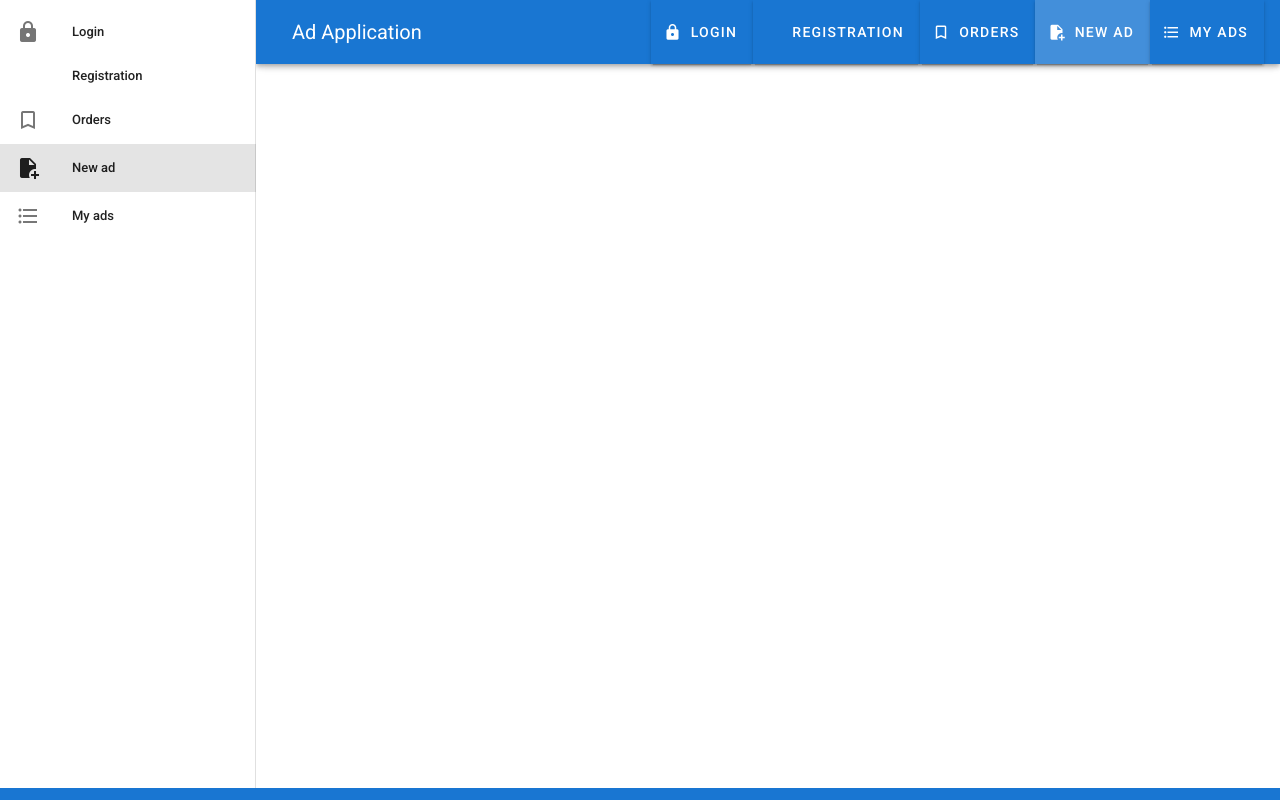
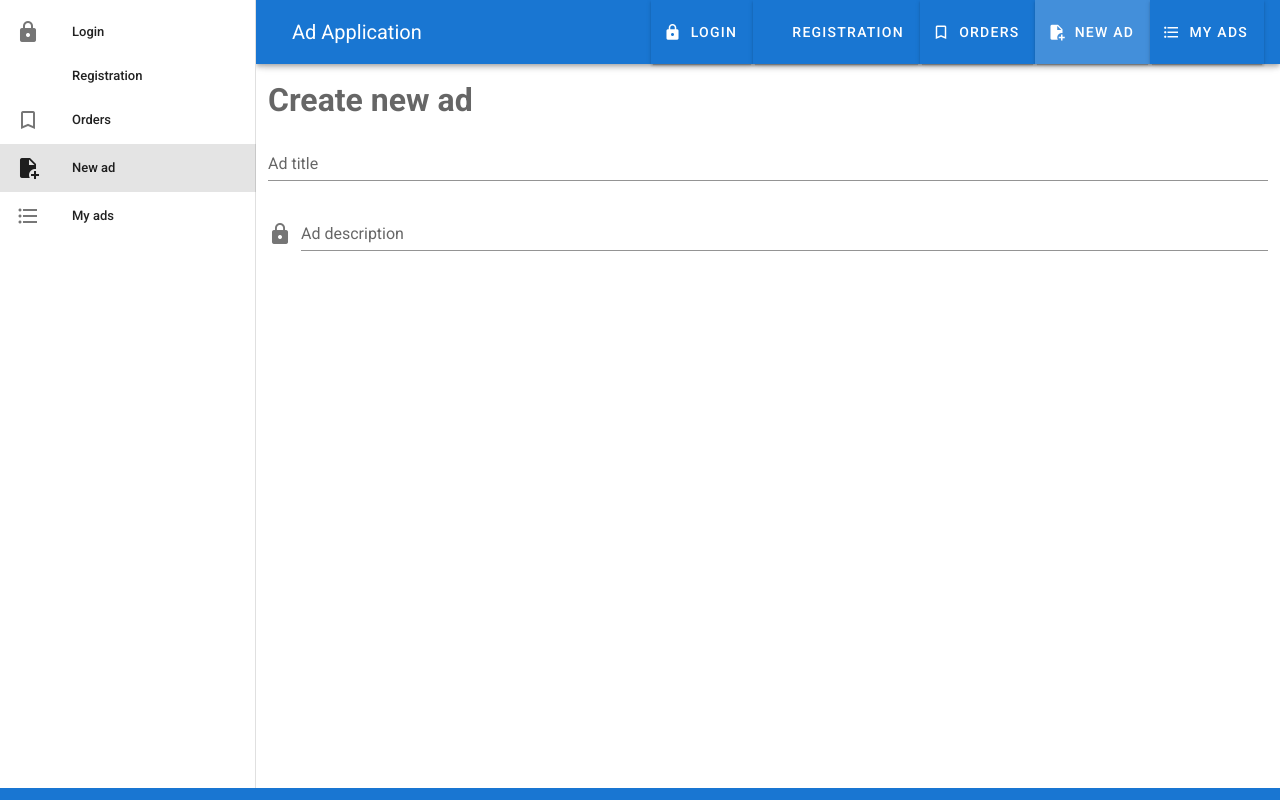
Before and after one commit to Dedal378/vue-ad-blog, a Vue app: page /new in a window 1280 px wide. Built offline with nearby package versions, Linux system fonts and the light colour scheme.

Commit message:
исправлена ошибка роутинга, форма в компоненте new ad

```diff
--- a/src/components/Ads/NewAd.vue
+++ b/src/components/Ads/NewAd.vue
@@ -4,6 +4,30 @@
       <v-row>
         <v-col>
           <h1 class="text--secondary mb-3">Create new ad</h1>
+          <v-form
+              ref="form"
+              v-model="valid"
+              lazy-validation
+          >
+            <v-text-field
+                label="Ad title"
+                name="title"
+                type="text"
+                v-model="title"
+                required
+                :rules="[v => !!v || 'Ttile is required']"
+            />
+
+            <v-text-field
+                id="password"
+                label="Ad description"
+                name="description"
+                prepend-icon="lock"
+                type="text"
+                v-model="description"
+                :rules="[v => !!v || 'Description is required']"
+            />
+          </v-form>
         </v-col>
       </v-row>
     </v-container>
--- a/src/router/index.js
+++ b/src/router/index.js
@@ -28,8 +28,8 @@ const routes = [
     component: AdList
   },
   {
-    path: '/newad',
-    name: 'newad',
+    path: '/new',
+    name: 'new',
     component: NewAd
   },
   {
```
